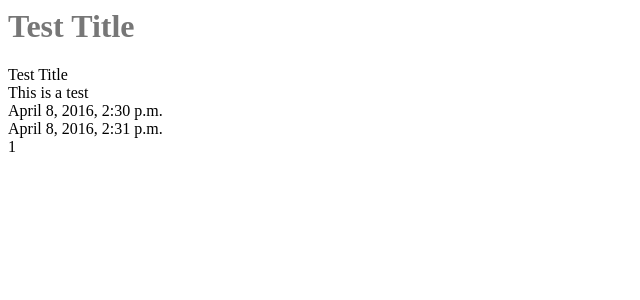
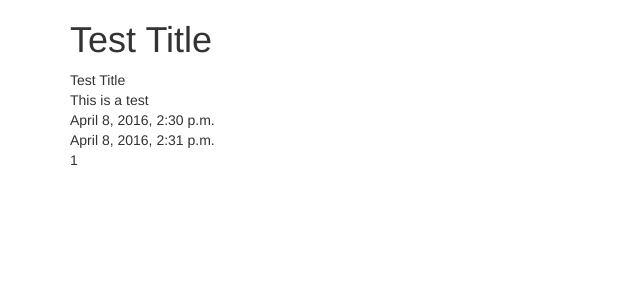
Before and after one commit to dbw1/d_blog_1, a Django app: page /posts/1/ in a window 1280 px wide. Shown: the top 300 px of the page, without its empty margins (0-640 px from the left). Run offline with Django 3.2, Linux system fonts and the light colour scheme; data comes from the database, SQL or seed files in the repository; some libraries are stand-ins or nearby versions.

Commit message:
Added bootstrap_cdn style links to document!!! Looks better now.

```diff
--- a/templates/base.html
+++ b/templates/base.html
@@ -4,10 +4,20 @@
 	<head>
 
 	<title>{%block head_title%}Just Another Blog{%endblock head_title%}</title>
-<link rel='stylesheet' href='{% static "css/base.css" %}'/>   <!-- relative import from dir listed in manage.py-->
+
+	<!-- Added stylesheets from bootstrap -->
+	<!-- Latest compiled and minified CSS -->
+	<link rel="stylesheet" href="https://maxcdn.bootstrapcdn.com/bootstrap/3.3.6/css/bootstrap.min.css" integrity="sha384-1q8mTJOASx8j1Au+a5WDVnPi2lkFfwwEAa8hDDdjZlpLegxhjVME1fgjWPGmkzs7" crossorigin="anonymous">
+
+	<!-- Optional theme -->
+	<link rel="stylesheet" href="https://maxcdn.bootstrapcdn.com/bootstrap/3.3.6/css/bootstrap-theme.min.css" integrity="sha384-fLW2N01lMqjakBkx3l/M9EahuwpSfeNvV63J5ezn3uZzapT0u7EYsXMjQV+0En5r" crossorigin="anonymous">
+
 		<style>
+
+
 			{% block style %}
 			{% endblock style %}
+
 		</style>
 	</head>
 
@@ -20,6 +30,8 @@
 </div>
 
 
+<!-- Latest compiled and minified JavaScript -->
+<script src="https://maxcdn.bootstrapcdn.com/bootstrap/3.3.6/js/bootstrap.min.js" integrity="sha384-0mSbJDEHialfmuBBQP6A4Qrprq5OVfW37PRR3j5ELqxss1yVqOtnepnHVP9aJ7xS" crossorigin="anonymous"></script>
 
 </body>
 </html>
```
Lines whose indentation alone changed are shown as unchanged.
